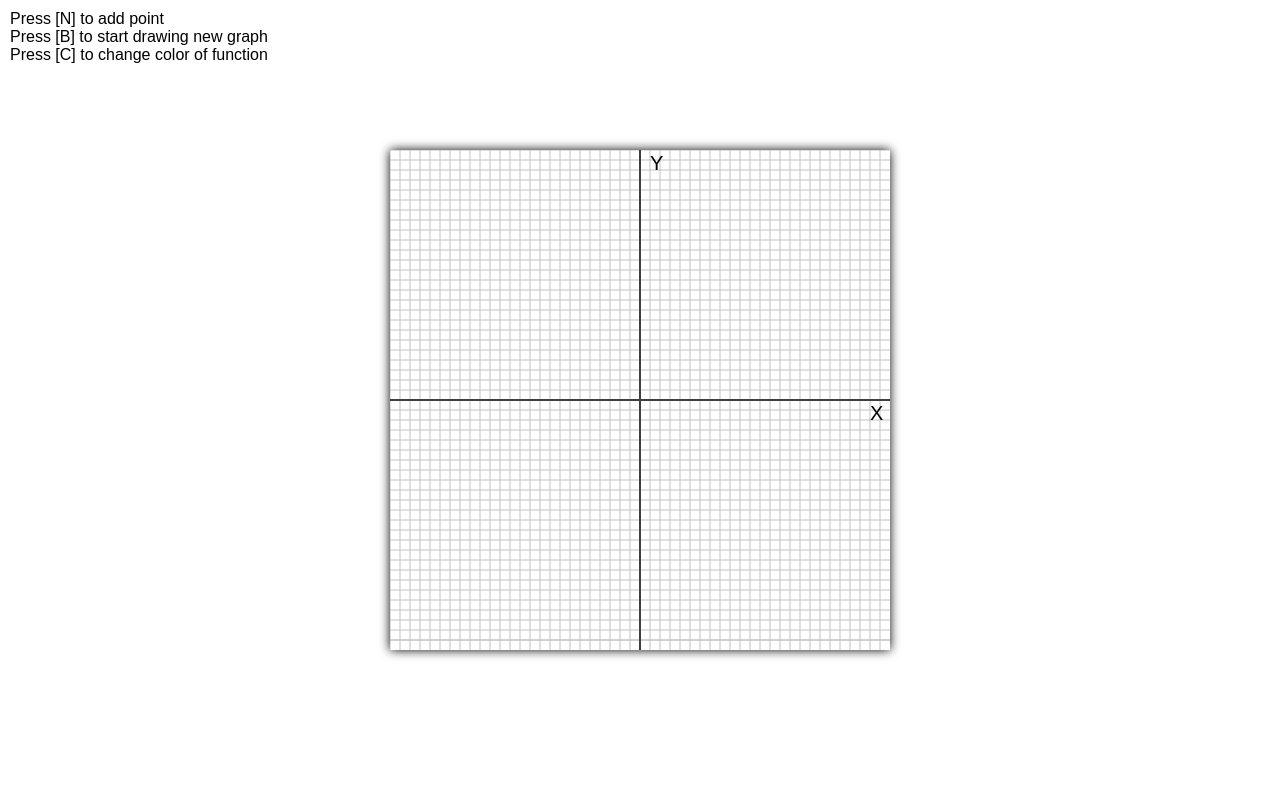
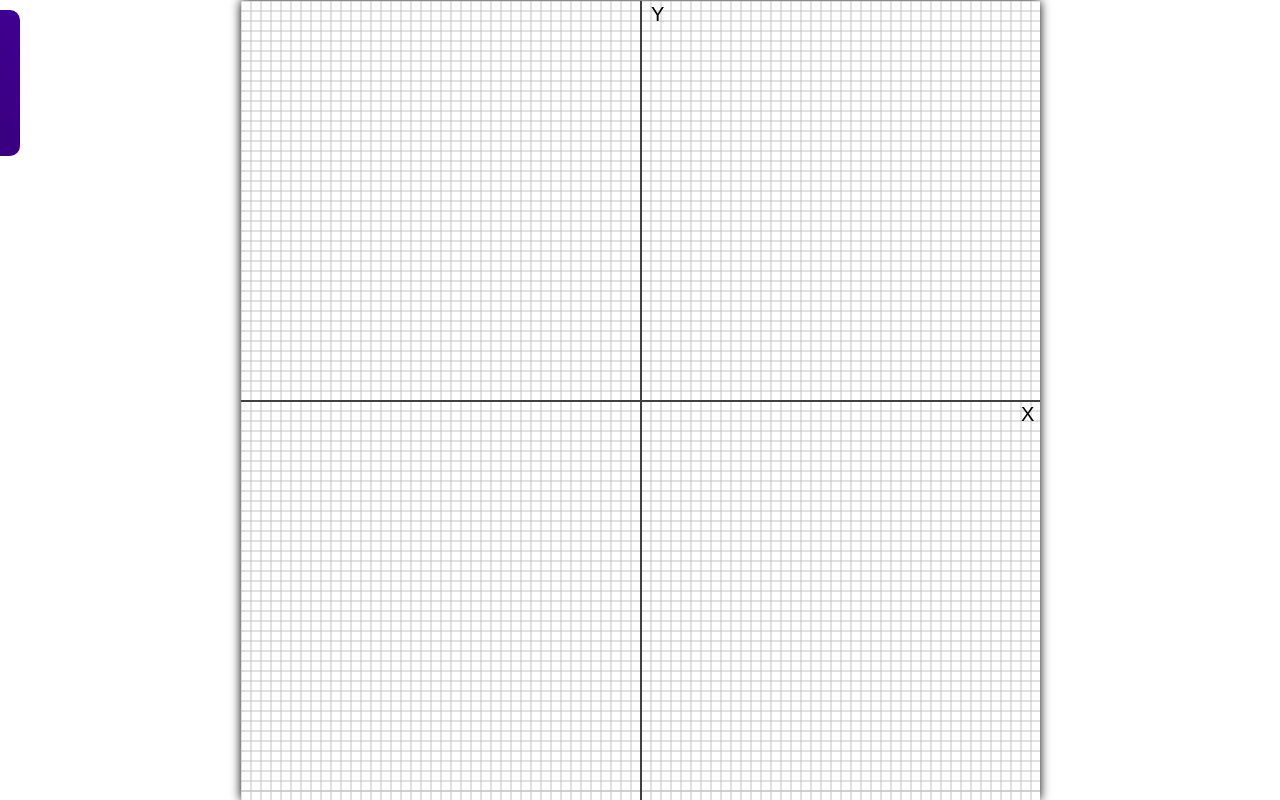
Before and after one commit to maksbtw/grapher, a plain HTML site: page index.html in a window 1280 px wide. Drawn offline with Linux system fonts and the light colour scheme.

Commit message:
square scaling

```diff
--- a/index.html
+++ b/index.html
@@ -23,8 +23,18 @@
         .help {
             position: absolute;
             top: 10px;
+            left: -280px;
+            width: 300px;
+            background: linear-gradient(45deg, #2c0062, #400091);
+            padding: 10px 30px 10px 10px;
+            border-radius: 10px;
+            transition: 1s;
+            cursor: default;
+            color: #fff;
+            font-weight: 700;
+        }
+        .help:hover {
             left: 10px;
-
         }
         .board {
             box-shadow: 0 0 10px #000;
@@ -34,12 +44,12 @@
 <body>
 
     <section class="help">
-        Press [N] to add point <br>
-        Press [B] to start drawing new graph <br>
+        Press [N] to add point <br><br>
+        Press [B] to start drawing new graph <br><br>
         Press [C] to change color of function
     </section>
 
-    <canvas class="board" width="500px" height="500px"></canvas>
+    <canvas class="board"></canvas>
 
 <script src="script.js"></script>
 </body>
--- a/script.js
+++ b/script.js
@@ -3,7 +3,11 @@ let points = [[]]
 let options = {
     currentArray: 0,
     funcColors: ['#ff0000'],
+    screenHeight: window.innerHeight,
 }
+
+document.querySelector('.board').width = options.screenHeight - 1
+document.querySelector('.board').height = options.screenHeight - 1
 
 function addPoint() {
     let buffer = prompt('Enter pair of numbers [x,y], example: 15,3')
@@ -43,13 +47,13 @@ function coordinateSystem() {
     ctx.strokeStyle = '#c2c2c2'
     ctx.lineWidth = '1'
     ctx.beginPath()
-    for (let i = 0; i < 50; i++) {
+    for (let i = 0; i < (options.screenHeight/10); i++) {
         ctx.moveTo(i * 10, 0)
-        ctx.lineTo(i * 10, 500)
+        ctx.lineTo(i * 10, options.screenHeight)
     }
-    for (let i = 0; i < 50; i++) {
+    for (let i = 0; i < (options.screenHeight/10); i++) {
         ctx.moveTo(0, i * 10)
-        ctx.lineTo(500, i * 10)
+        ctx.lineTo(options.screenHeight, i * 10)
     }
     ctx.closePath()
     ctx.stroke()
@@ -59,16 +63,16 @@ function coordinateSystem() {
     ctx.strokeStyle = '#3f3f3f'
     ctx.lineWidth = '2'
     ctx.beginPath()
-    ctx.moveTo(0, 250)
-    ctx.lineTo(500, 250)
-    ctx.moveTo(250, 0)
-    ctx.lineTo(250, 500)
+    ctx.moveTo(0, (options.screenHeight/2))
+    ctx.lineTo(options.screenHeight, (options.screenHeight/2))
+    ctx.moveTo((options.screenHeight/2), 0)
+    ctx.lineTo((options.screenHeight/2), options.screenHeight)
     ctx.closePath()
     ctx.stroke()
     ctx.fillStyle = '#000'
     ctx.font = '20px sans-serif'
-    ctx.fillText('X', 480, 270)
-    ctx.fillText('Y', 260, 20)
+    ctx.fillText('X', (options.screenHeight-20), (options.screenHeight/2 + 20))
+    ctx.fillText('Y', (options.screenHeight/2+10), 20)
 }
 coordinateSystem()
 
@@ -78,11 +82,11 @@ function displayPoints(forArray) {
     ctx.lineWidth = '2'
     ctx.beginPath()
     points[forArray].forEach((item, i) => {
-        ctx.lineTo(250 + item.x * 10, 250 - item.y * 10)
-        ctx.moveTo(252 + item.x * 10, 250 - item.y * 10)
-        ctx.arc(250 + item.x * 10, 250 - item.y * 10, 2, 0, 2 * Math.PI)
+        ctx.lineTo((options.screenHeight/2) + item.x * 10, (options.screenHeight/2) - item.y * 10)
+        ctx.moveTo((options.screenHeight/2 + 2) + item.x * 10, (options.screenHeight/2) - item.y * 10)
+        ctx.arc((options.screenHeight/2) + item.x * 10, (options.screenHeight/2) - item.y * 10, 2, 0, 2 * Math.PI)
         ctx.fill()
-        ctx.moveTo(250 + item.x * 10, 250 - item.y * 10)
+        ctx.moveTo((options.screenHeight/2) + item.x * 10, (options.screenHeight/2) - item.y * 10)
     })
     ctx.stroke()
 }
```
